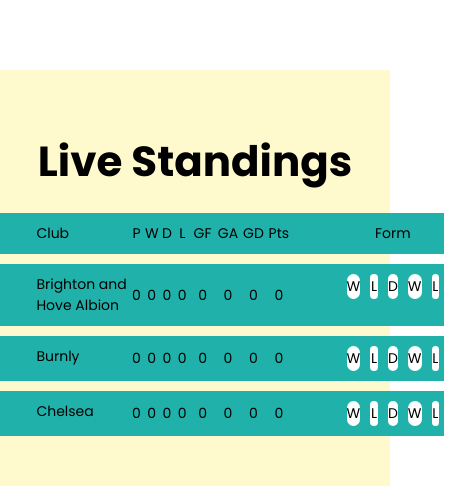
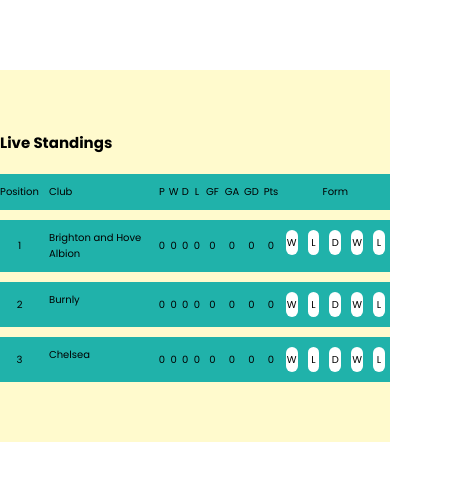
Before and after one commit to biplob87/hero-2nd-assignment, a plain HTML site: page index.html in a window 390 px wide. Shown: the part 9269-9755 px from the top of the page, 449 px wide, since content can reach past the window. Drawn offline with Linux system fonts and the light colour scheme.

Commit message:
Mobile Responsive

```diff
--- a/style.css
+++ b/style.css
@@ -21,7 +21,7 @@
 .head-banner img {
   width: 556px;
   height: 438px;
-  transition: transform 1.5s ease-in-out;
+  transition: transform 1s ease-in-out, rotate 1s ease-in-out;
 }
 .head-banner:hover img {
   transform: translate(-200px, 200px) rotate(360deg);
@@ -223,6 +223,7 @@
   margin: 20px 0;
 }
 /* Responsive styles */
+
 @media only screen and (max-width: 668px) {
   /* header responsive */
   .head-container {
@@ -264,14 +265,25 @@
     width: 100%;
   }
   /* standing responsive */
+  .standing-section {
+  }
   .standing-info {
     width: 100%;
-    display: flex;
-    flex-direction: column;
-    align-items: center;
+  }
+  .standing-headline h1 {
+    font-size: 15px;
   }
   .standing-container {
-    font-size: 14px;
-    grid-template-columns: 9% 28% repeat(4, 3%) repeat(4, 5%) 30%;
+    font-size: 10px;
+    grid-template-columns: 10% 30% repeat(4, 3%) repeat(4, 5%) 28%;
+  }
+  .box1 {
+    padding-left: 10px;
+  }
+  .box2 {
+    padding-left: 0px;
+    background: lightseagreen;
+    display: flex;
+    justify-content: center;
   }
 }
```
